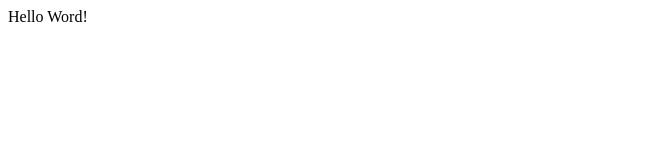
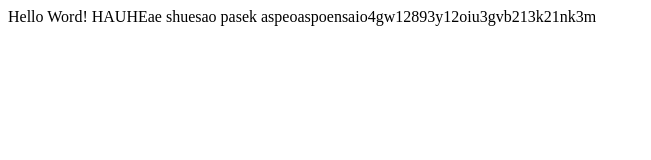
Before and after one commit to ecomta/coursera-test, a plain HTML site: page site/index.html in a window 1280 px wide. Shown: the whole page, without its empty margins (0-651 px from the left). Drawn offline with Linux system fonts and the light colour scheme.

Commit message:
Changes in index folder.

```diff
--- a/site/index.html
+++ b/site/index.html
@@ -5,5 +5,9 @@
 
     <body>
         Hello Word!
+        HAUHEae
+        shuesao
+        pasek
+        aspeoaspoensaio4gw12893y12oiu3gvb213k21nk3m
     </body>
 </html>
```
